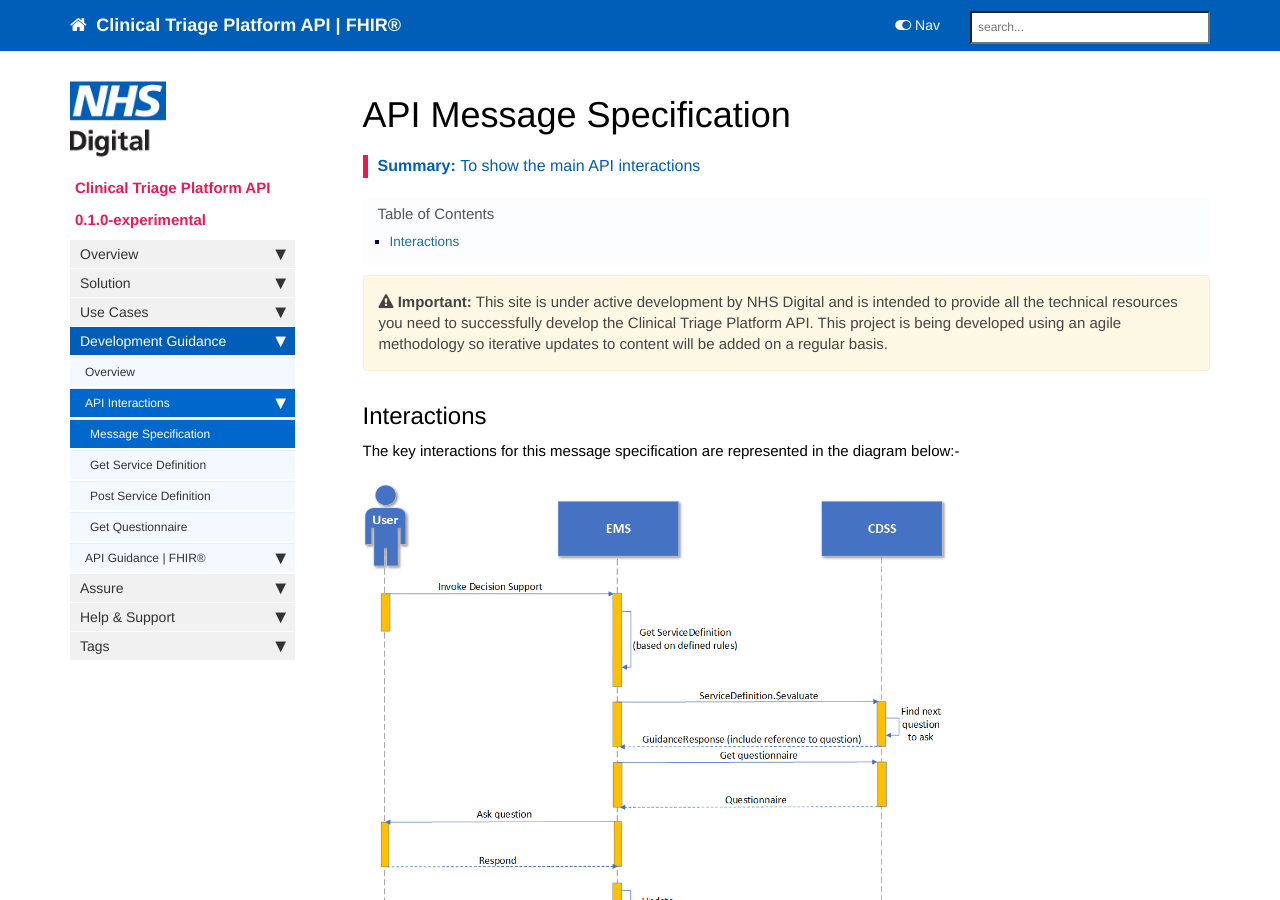
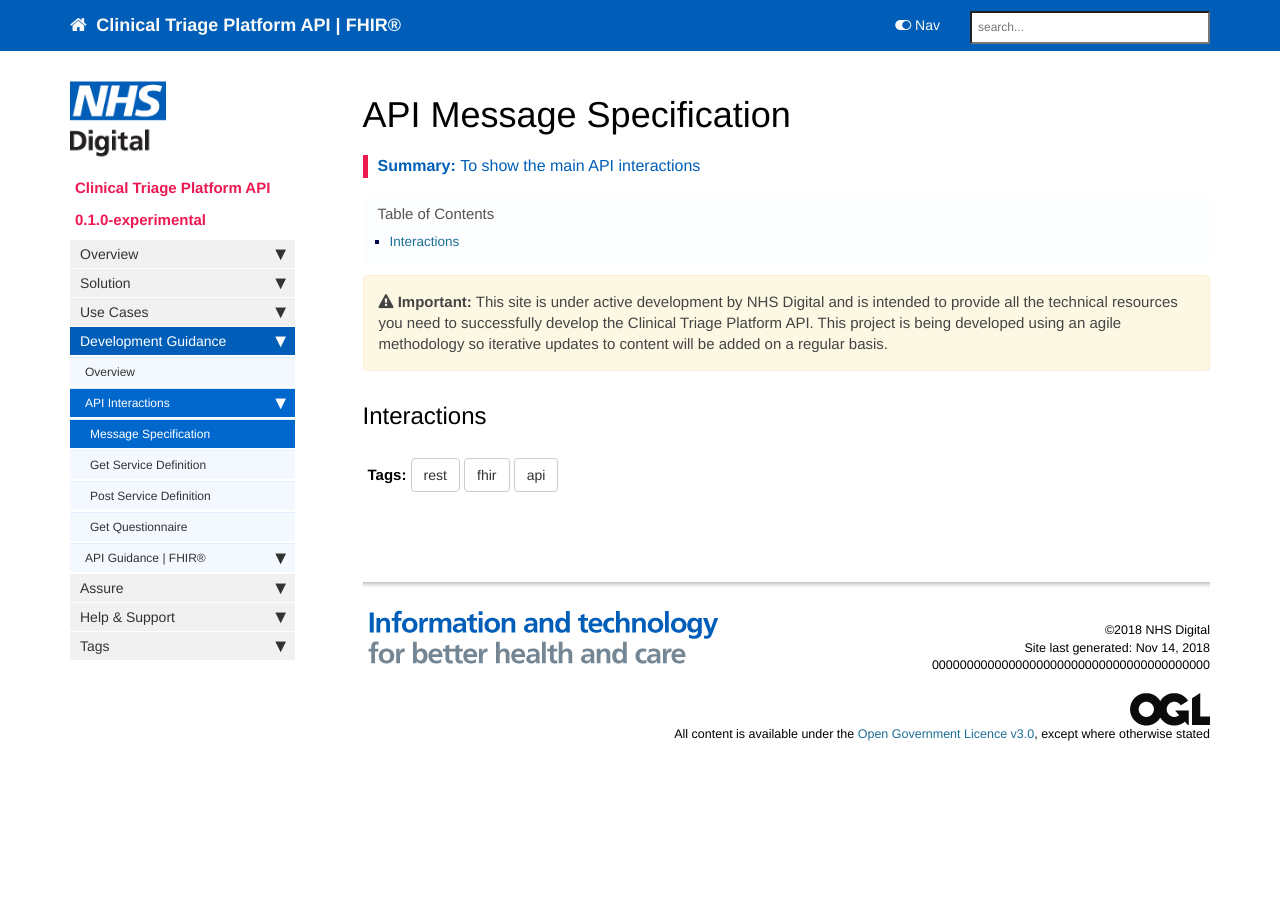
Before and after one commit to nhsconnect/FHIR-CDS, a Jekyll site: the page built from pages/explore/api_message_spec.md, in a window 1280 px wide and 900 px high. Built offline with Jekyll 4.4.1, drawn with Linux system fonts in a browser that asks for light colours; nearby versions of some CDN libraries; comment, search, counter and statistics services are not loaded.

Commit message:
Updated image reference

```diff
--- a/pages/explore/api_message_spec.md
+++ b/pages/explore/api_message_spec.md
@@ -9,7 +9,3 @@ summary: To show the main API interactions
 {% include important.html content="This site is under active development by NHS Digital and is intended to provide all the technical resources you need to successfully develop the Clinical Triage Platform API. This project is being developed using an agile methodology so iterative updates to content will be added on a regular basis." %}
 
 ## Interactions ##
-
-The key interactions for this message specification are represented in the diagram below:-
-
-<img src="..\..\images\solution\message-sequence.png">
```
